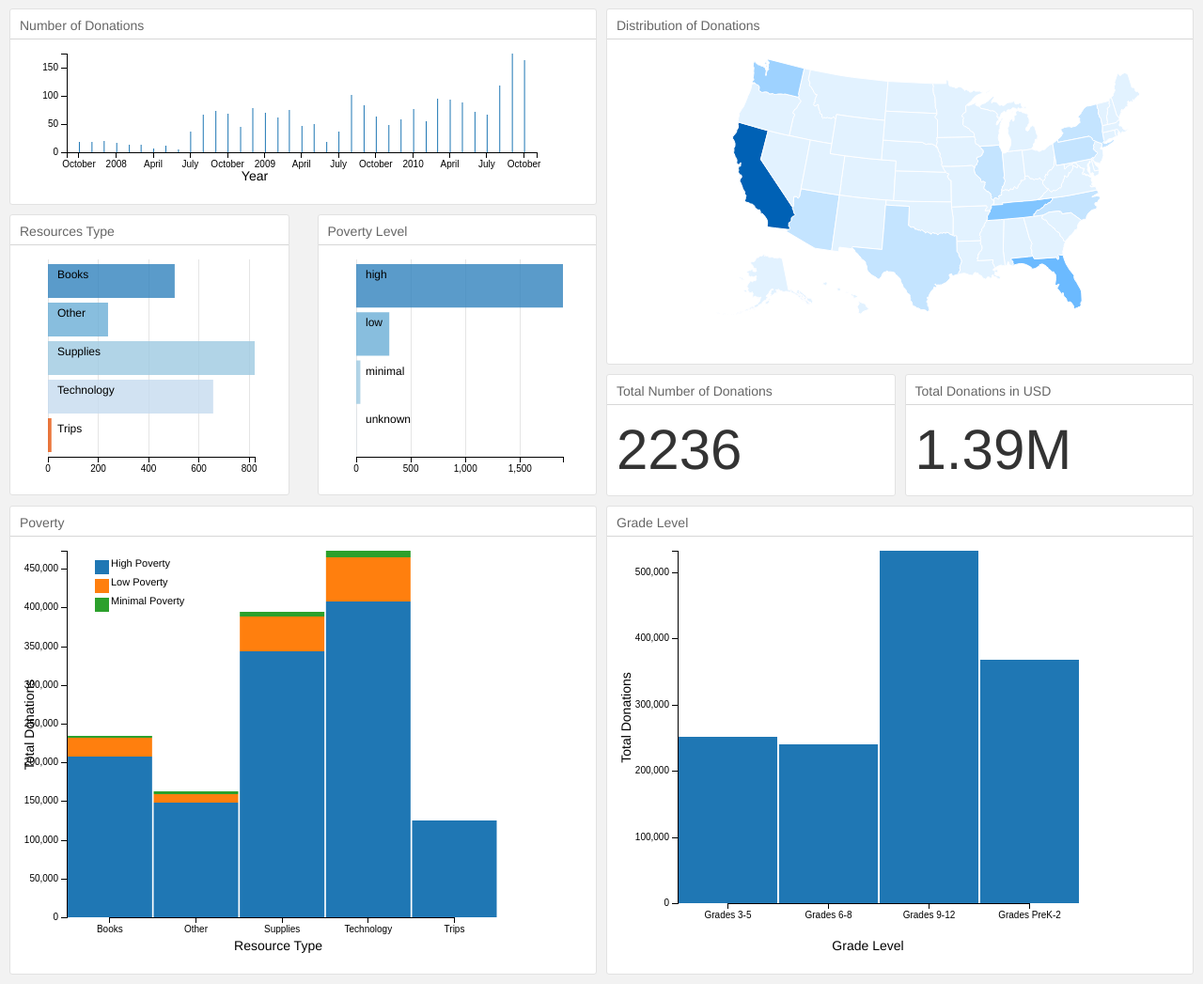
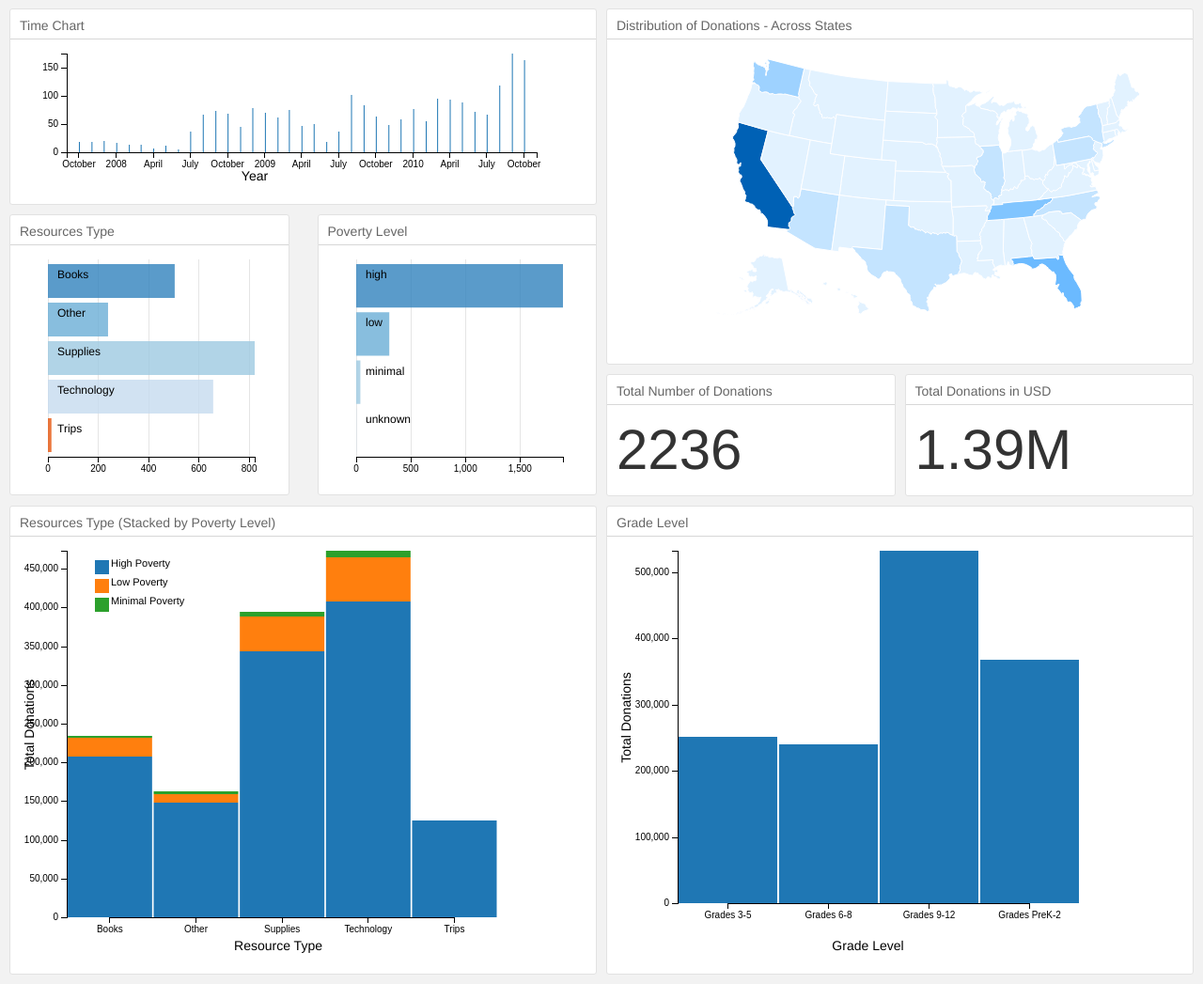
Before and after one commit to Smit1400/edufund, a Flask app: page / in a window 1280 px wide. Shown: the part 51-1098 px from the top of the page at 94% size. Run offline with Flask 3, Linux system fonts and the light colour scheme; some libraries are stand-ins or nearby versions.

Commit message:
minnor chnages

```diff
--- a/templates/index.html
+++ b/templates/index.html
@@ -30,7 +30,7 @@
           <div class="col-sm-12">
             <div class="chart-wrapper">
               <div class="chart-title">
-                Number of Donations
+                Time Chart
               </div>
               <div class="chart-stage">
                 <div id="time-chart"></div>
@@ -72,7 +72,7 @@
       <div class="col-sm-6">
         <div class="chart-wrapper">
           <div class="chart-title">
-            Distribution of Donations
+            Distribution of Donations - Across States
           </div>
           <div class="chart-stage">
             <div id="us-chart"></div>
@@ -111,7 +111,7 @@
       <div class="col-sm-6">
         <div class="chart-wrapper">
           <div class="chart-title">
-            Poverty
+            Resources Type (Stacked by Poverty Level)
           </div>
           <div class="chart-stage">
             <div id="resource-type-poverty-level-chart"></div>
```
